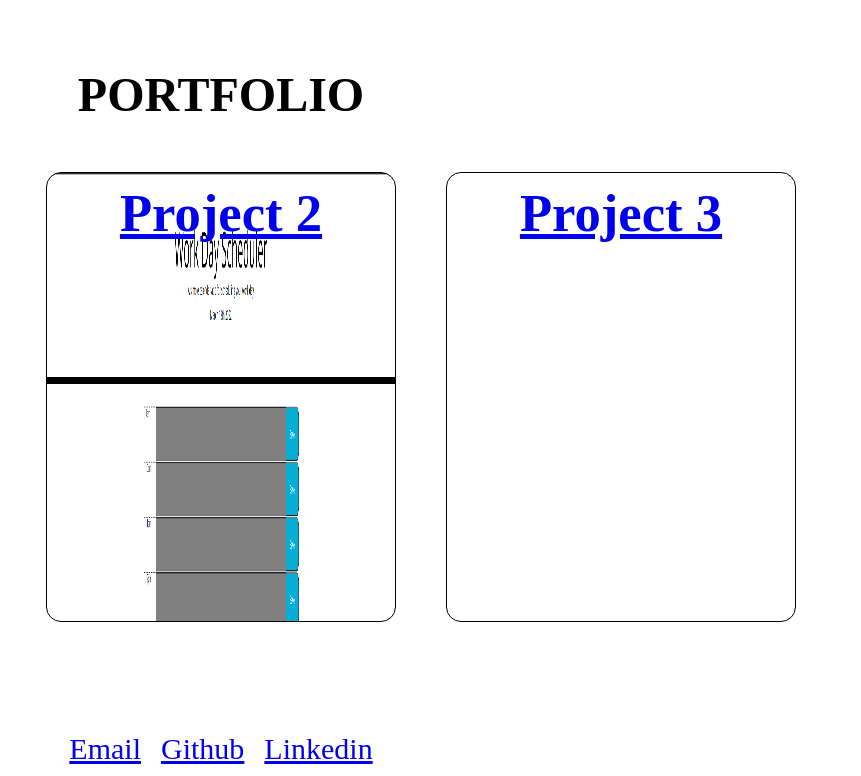
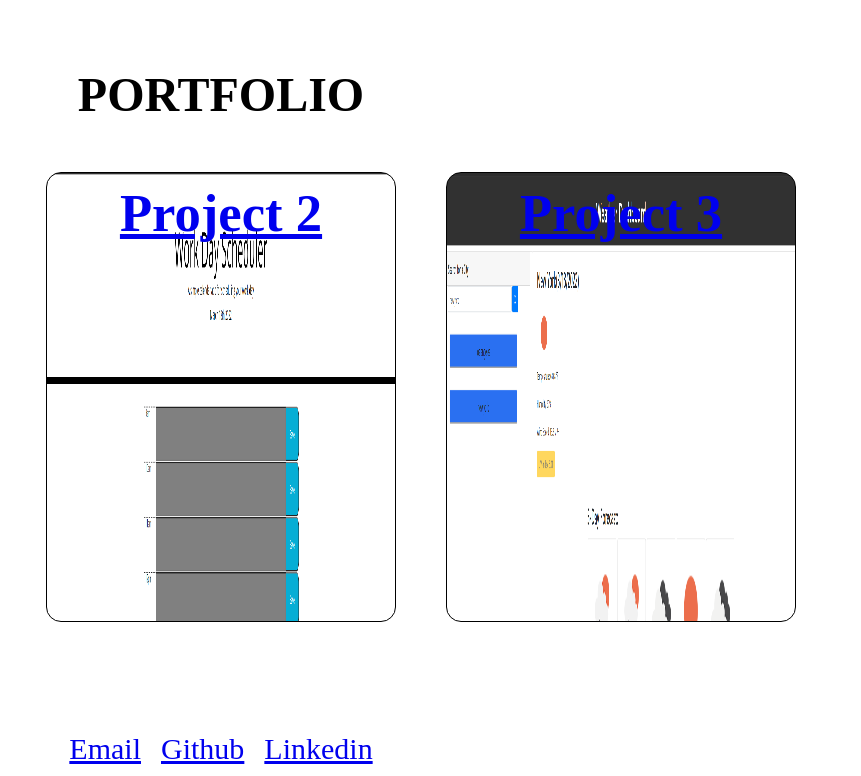
Before and after one commit to BerjGhazarian/Portfolio-example-page, a plain HTML site: page index.html in a window 1280 px wide. Shown: the part 1693-2469 px from the top of the page, 419-1280 px from the left. Drawn offline with Linux system fonts and the light colour scheme.

Commit message:
added third project to portfolio page also email messaging

```diff
--- a/style.css
+++ b/style.css
@@ -131,6 +131,9 @@
 #project2{
     background-image: url("./assets/img/screenshot2Proj.png");
 }
+#project3{
+    background-image: url("./assets/img/screenshot3Proj.png");
+}
 #contact ul{
     display: flex;
     justify-content: center;
```
